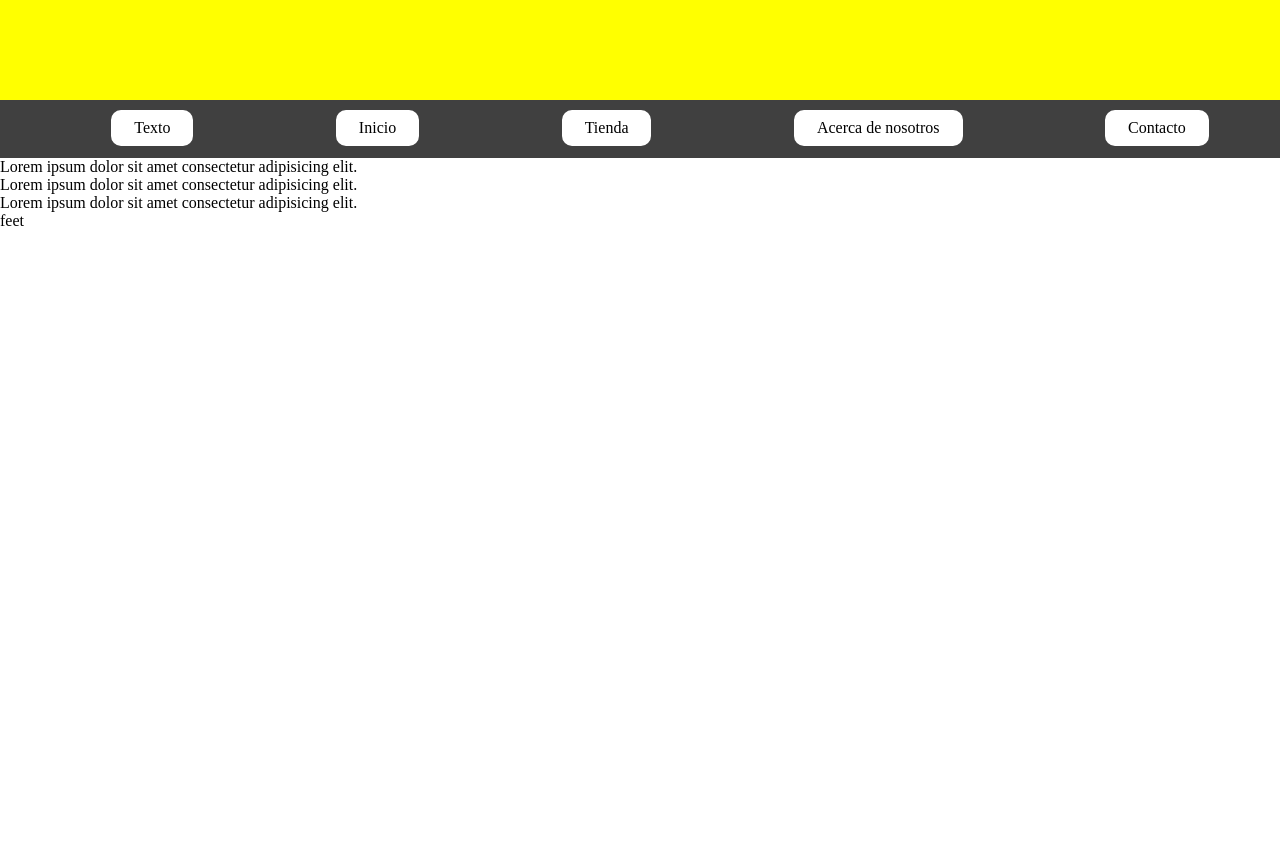
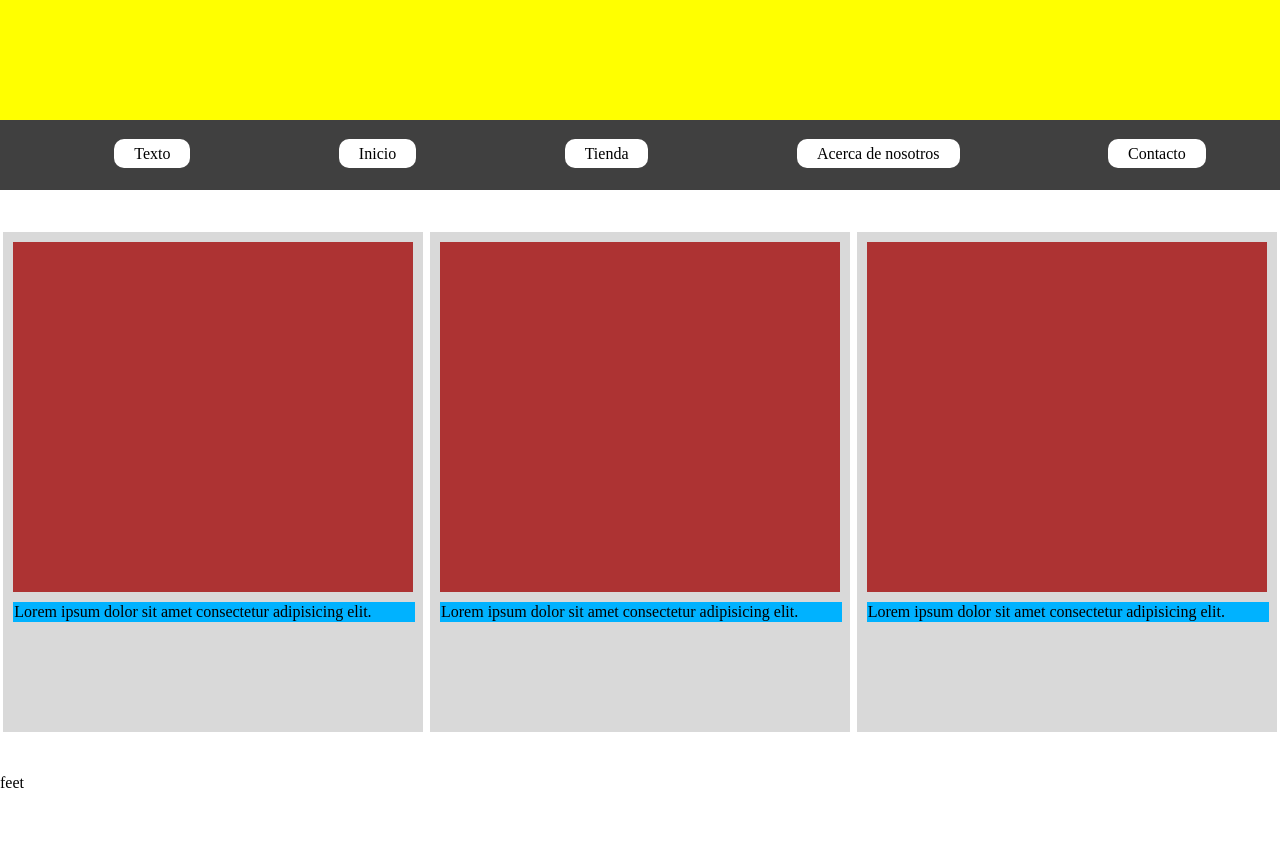
Before and after one commit to garca20/personal-website, a plain HTML site: page index.html in a window 1280 px wide. Before the commit the page ends 800 px from the top, so only its background shows below. Drawn offline with Linux system fonts and the light colour scheme.

Commit message:
Update File Style

```diff
--- a/css/style.css
+++ b/css/style.css
@@ -4,13 +4,13 @@
 
 header {
     width: 100%;
-    height: 100px;
+    height: 120px;
     background-color: yellow;
 }
 
 nav {
     width: 100%;
-    height: 58px;
+    height: 70px;
     background-color: rgba(64, 64, 64, 1);
 }
 
@@ -21,20 +21,46 @@ nav>ul {
 }
 
 nav>ul>li {
-    border: 3px rgb(255, 255, 255) solid;
+    margin-top: 25px;
+}
+
+nav>ul>li>a {
+    /* border: 3px rgb(255, 255, 255) solid; */
     background-color: white;
     border-radius: 10px;
     padding: 6px 20px 6px 20px;
-    margin: 10px 0px 10px 0px;
-}
-
-nav>ul>li>a {
     text-decoration: none;
     color: rgb(0, 0, 0);
 }
 
-.product_images {
-    background-color: brown;
+main {
+    width: 100%;
+    height: 584px;
+    background-color: #fff;
+
+    display: flex;
+    justify-content: space-around;
+    align-items: center;
+}
+
+.product_container {
+    width: 420px;
+    height: 500px;
+    background-color: #d9d9d9;
+}
+
+.products {
+    width: 400px;
+    height: 350px;
+    background-color: #ad3333;
+    margin: 10px 0px 0px 10px;
+}
+
+.product_container > p {
+    width: 400px;
+    margin: 10px 0px 0px 10px;
+    border: 1px #00b2ff solid;
+    background-color: #00b2ff;
 }
 
 footer {
```
